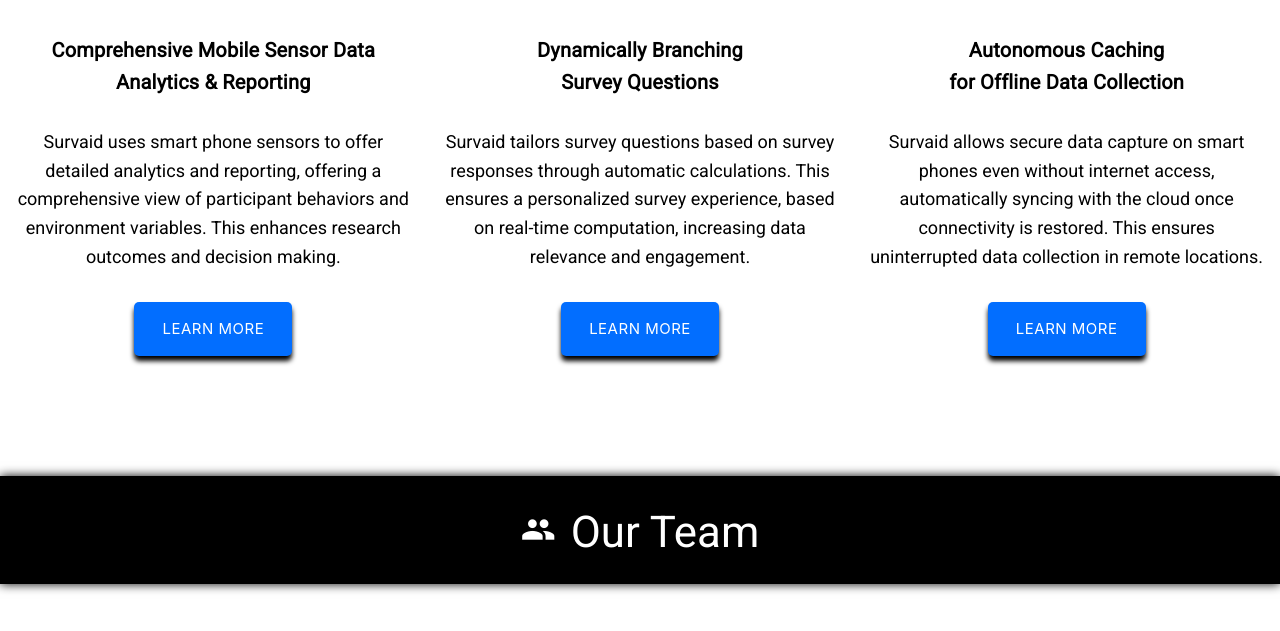
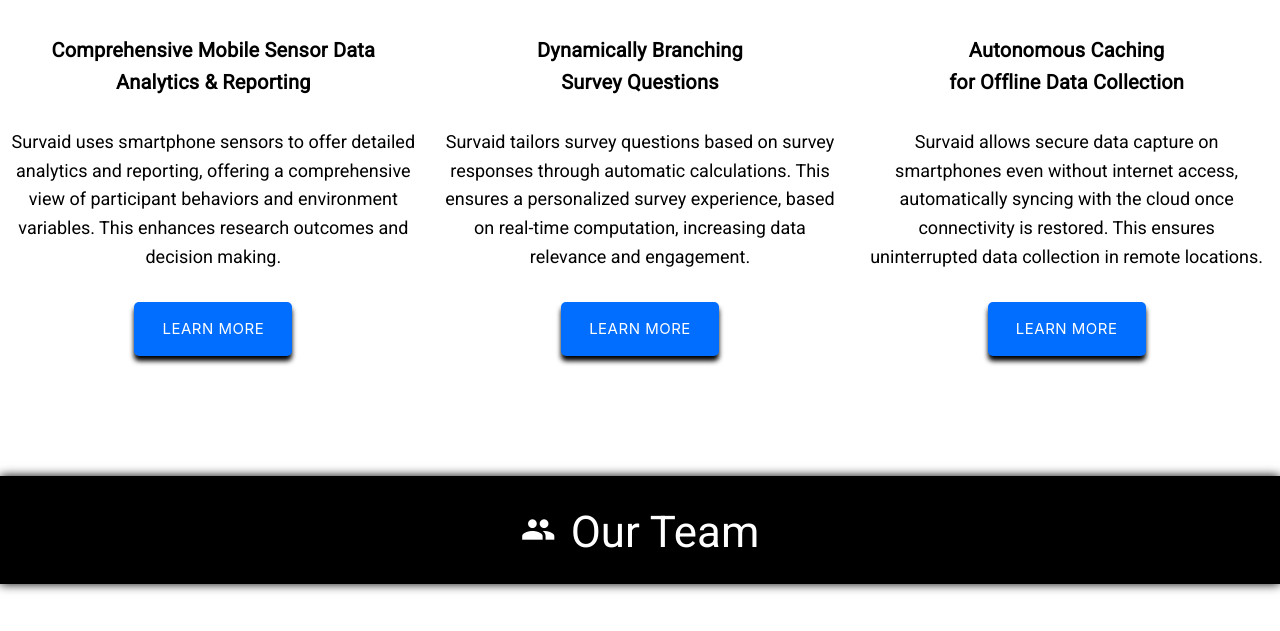
Before and after one commit to jimbucktoo/survaid, a plain HTML site: page public/index.html in a window 1280 px wide. Shown: the part 1631-2262 px from the top of the page. Drawn offline with nearby package versions, Linux system fonts and the light colour scheme.

Commit message:
critical correction

```diff
--- a/public/index.html
+++ b/public/index.html
@@ -147,7 +147,7 @@
                             Reporting
                         </h5>
                         <p class="valueSubCaption">
-                            Survaid uses smart phone sensors to offer detailed
+                            Survaid uses smartphone sensors to offer detailed
                             analytics and reporting, offering a comprehensive
                             view of participant behaviors and environment
                             variables. This enhances research outcomes and
@@ -191,7 +191,7 @@
                             for Offline Data Collection
                         </h5>
                         <p class="valueSubCaption">
-                            Survaid allows secure data capture on smart phones
+                            Survaid allows secure data capture on smartphones
                             even without internet access, automatically syncing
                             with the cloud once connectivity is restored. This
                             ensures uninterrupted data collection in remote
```
Also changed, not shown: 1 other file.
